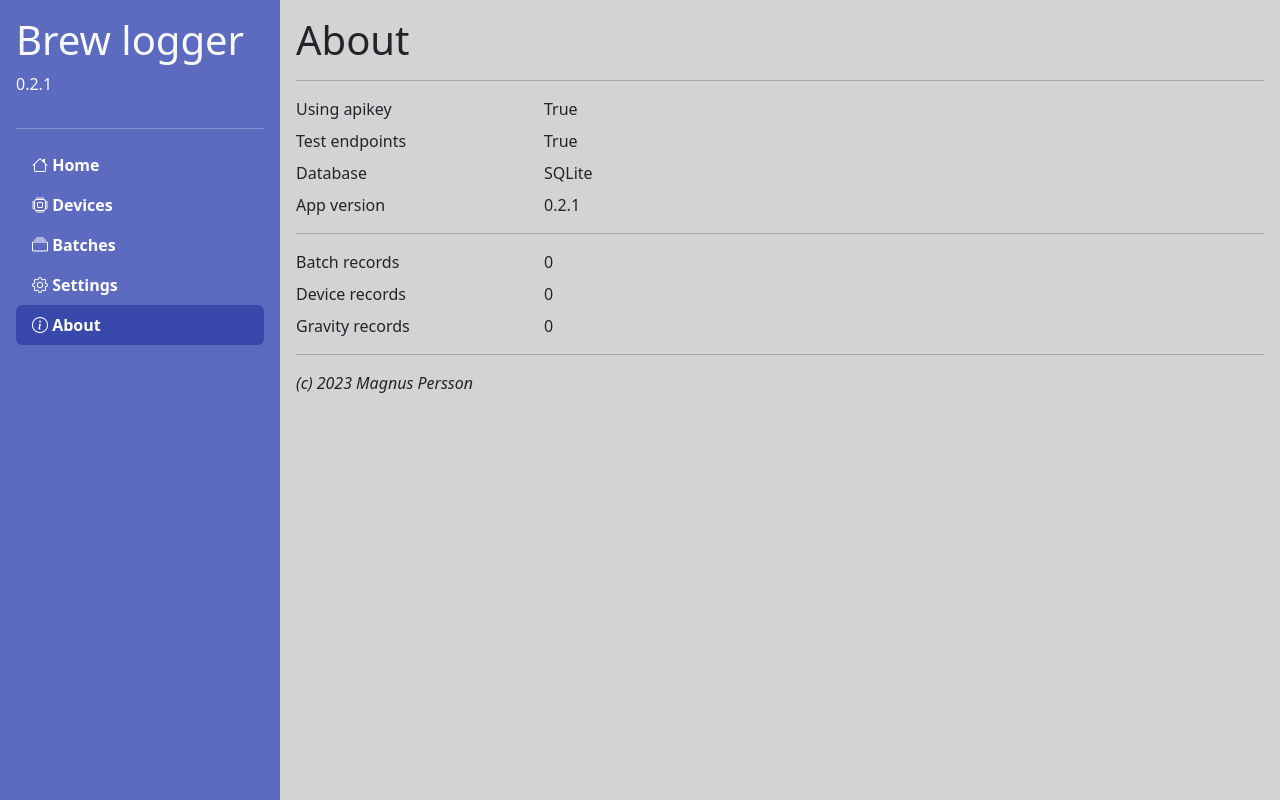
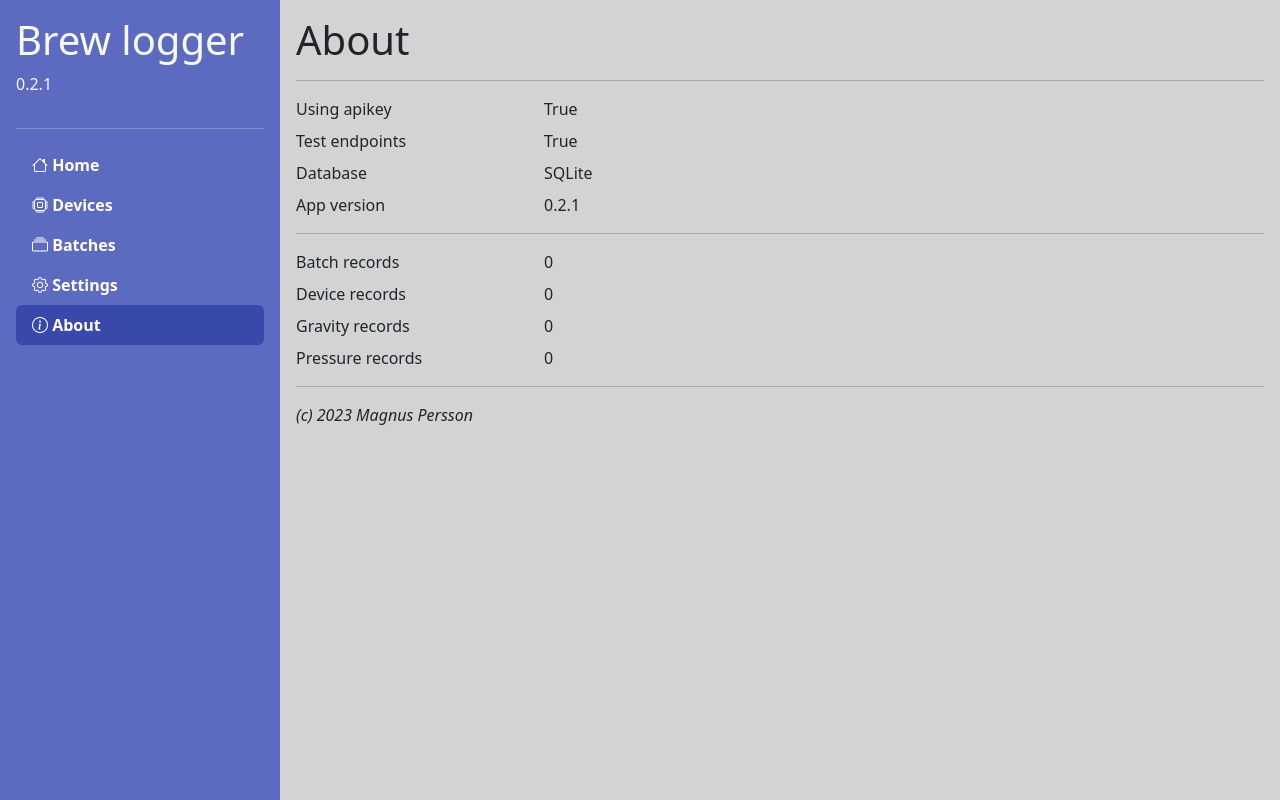
Before and after one commit to mp-se/brewlogger, a FastAPI app: page /html/about/ in a window 1280 px wide. Run offline with FastAPI, Linux system fonts and the light colour scheme.

Commit message:
Added info on pressure

```diff
--- a/service-api/app/api/html/about.py
+++ b/service-api/app/api/html/about.py
@@ -2,7 +2,7 @@ import logging
 from fastapi import Depends, Request
 from fastapi.routing import APIRouter
 from fastapi.responses import HTMLResponse
-from api.services import DeviceService, get_device_service, BatchService, get_batch_service, GravityService, get_gravity_service
+from api.services import DeviceService, get_device_service, BatchService, get_batch_service, GravityService, get_gravity_service, PressureService, get_pressure_service
 from ..config import get_template, get_settings
 
 logger = logging.getLogger(__name__)
@@ -10,7 +10,7 @@ router = APIRouter(prefix="/html/about")
 
 @router.get("/", response_class=HTMLResponse)
 async def html_get_about(request: Request, gravities_service: GravityService = Depends(get_gravity_service),
-batches_service: BatchService = Depends(get_batch_service), devices_service: DeviceService = Depends(get_device_service)):
+batches_service: BatchService = Depends(get_batch_service), devices_service: DeviceService = Depends(get_device_service), pressures_service: PressureService = Depends(get_pressure_service)):
     data = { "apikey": False, "testendpoints": False, "database": "Postgres" }
     setting = get_settings()
 
@@ -26,6 +26,7 @@ batches_service: BatchService = Depends(get_batch_service), devices_service: Dev
     data["batch_count"] = len(batches_service.list())
     data["device_count"] = len(devices_service.list())
     data["gravity_count"] = len(gravities_service.list())
+    data["pressure_count"] = len(pressures_service.list())
 
     data["version"] = get_settings().version
 
--- a/service-api/app/api/html/batch.py
+++ b/service-api/app/api/html/batch.py
@@ -62,10 +62,9 @@ async def html_get_batch_by_id(
             if gravity.created > dateMax:
                 dateMax = gravity.created
 
-
         calc["dateMin"] = dateMin.strftime('%Y-%m-%d')
         calc["dateMax"] = dateMax.strftime('%Y-%m-%d')
-        calc["dateDelta"] = (dateMax - dateMin).days
+        calc["dateDelta"] = (dateMax - dateMin).days + 1
         logging.info(calc)
 
         calc["abv"] = (calc["og"] - calc["fg"]) * 131.25
--- a/service-api/app/template/about.html
+++ b/service-api/app/template/about.html
@@ -46,6 +46,11 @@
     <div class="col-sm-5">{{ config.gravity_count }}</div>
   </div>
 
+  <div class="row mb-2">
+    <div class="col-sm-3">Pressure records</div>
+    <div class="col-sm-5">{{ config.pressure_count }}</div>
+  </div>
+
   <hr>
 
   <div class="row mb-2">
--- a/service-api/app/template/setting.html
+++ b/service-api/app/template/setting.html
@@ -223,6 +223,7 @@
       <button type="button" class="btn btn-info" onclick="generateDeviceData()">Generate devices</button>
       <button type="button" class="btn btn-info" onclick="generateBatches()">Generate batches</button>
       <button type="button" class="btn btn-info" onclick="generateGravityData(50)">Generate gravity</button>
+      <button type="button" class="btn btn-info" onclick="generatePressureData(50)">Generate pressure</button>
       <button type="button" class="btn btn-info" onclick="ispindelSimulation()">Simulate iSpindel</button>
       <button type="button" class="btn btn-info" onclick="location.reload()">Reload</button>
     </div>
```
Also changed, not shown: service-api/app/template/tests.j2 (+33 -0 lines).
